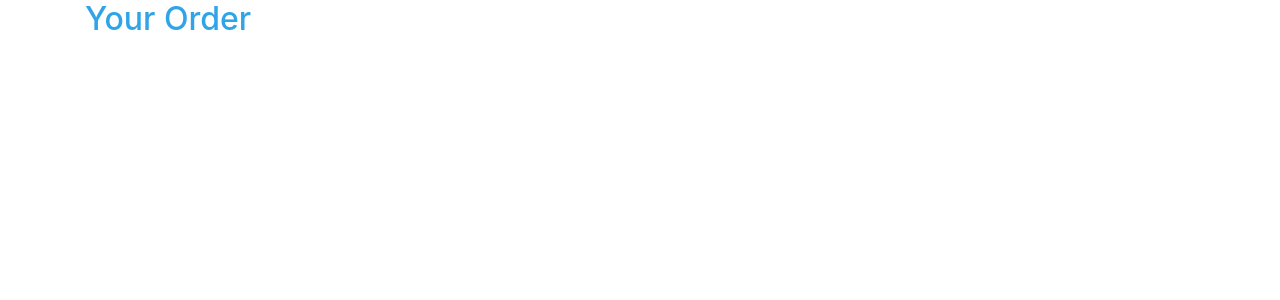
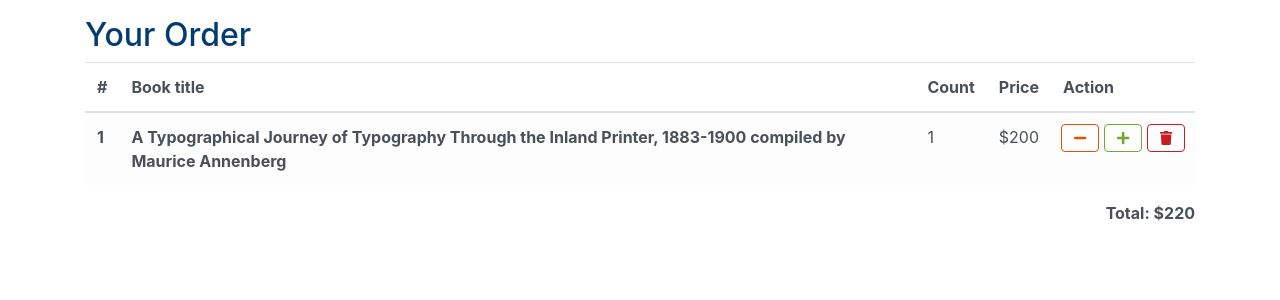
Before and after one commit to ArmenMesropyan/Redux-Book-Store, a React (Create React App) app: page /order in a window 1280 px wide. Shown: the top 300 px of the page. Built offline with nearby package versions, Linux system fonts and the light colour scheme.

Commit message:
Test data placed in store, order table component created with stylization

```diff
--- a/package.json
+++ b/package.json
@@ -3,6 +3,7 @@
   "version": "0.1.0",
   "private": true,
   "dependencies": {
+    "@fortawesome/fontawesome-svg-core": "^1.2.30",
     "@testing-library/jest-dom": "^4.2.4",
     "@testing-library/react": "^9.5.0",
     "@testing-library/user-event": "^7.2.1",
--- a/public/index.html
+++ b/public/index.html
@@ -17,6 +17,7 @@
     <script src="https://bootswatch.com/_vendor/jquery/dist/jquery.min.js"></script>
     <script src="https://bootswatch.com/_vendor/popper.js/dist/umd/popper.min.js"></script>
     <script src="https://bootswatch.com/_vendor/bootstrap/dist/js/bootstrap.min.js"></script>
+    <script src="https://cdnjs.cloudflare.com/ajax/libs/font-awesome/5.14.0/js/all.min.js"></script>
 </body>
 
 </html>
--- /dev/null
+++ b/src/components/order-table/index.js
@@ -0,0 +1,4 @@
+import OrderTable from './order-table';
+import './order-table.css';
+
+export default OrderTable;
--- /dev/null
+++ b/src/components/order-table/order-table.css
@@ -0,0 +1,23 @@
+.order-table .order-table__actions {
+    padding: 0.6rem;
+    display: flex;
+    justify-content: flex-end;
+}
+
+.order-table__actions button {
+    margin-right: 5px;
+    font-size: 0;
+}
+
+.order-table__actions .icon {
+    font-size: 14px;
+}
+
+.order-table__actions button:last-child {
+    margin-right: 0;
+}
+
+.order-total {
+    display: block;
+    text-align: right;
+}
--- /dev/null
+++ b/src/components/order-table/order-table.js
@@ -0,0 +1,68 @@
+import React from 'react';
+import { connect } from 'react-redux';
+
+const OrderTable = ({ total, items, onIncrease, onDecrease, onDelete }) => {
+    const renderRow = (item, idx) => {
+        const { title, id, count, price } = item;
+        return (
+            <tr className="table-light" key={id}>
+                <th scope="row">{idx + 1}</th>
+                <th scope="row">{title}</th>
+                <td>{count}</td>
+                <td>${price}</td>
+                <td className="order-table__actions">
+                    <button
+                        className="btn btn-outline-warning"
+                        onClick={() => onDecrease(id)}>
+                        Minus Count
+                        <i className="fas fa-minus icon"></i>
+                    </button>
+                    <button
+                        className="btn btn-outline-success"
+                        onClick={() => onIncrease(id)}>
+                        Plus Count
+                        <i className="fas fa-plus icon"></i>
+                    </button>
+                    <button
+                        className="btn btn-outline-danger"
+                        onClick={() => onDelete(id)}>
+                        Delete Book
+                        <i className="fas fa-trash icon"></i>
+                    </button>
+                </td>
+            </tr>
+        )
+    }
+    return (
+        <>
+            <table className="order-table table table-hover">
+                <thead className="order-table__heading">
+                    <tr>
+                        <th scope="col">#</th>
+                        <th scope="col">Book title</th>
+                        <th scope="col">Count</th>
+                        <th scope="col">Price</th>
+                        <th scope="col">Action</th>
+                    </tr>
+                </thead>
+                <tbody className="order-table__body">
+                    { items.map(renderRow) }
+                </tbody>
+            </table>
+            <strong className="order-total">Total: ${total}</strong>
+        </>
+    )
+}
+
+const mapStateToProps = ({ orderItems, totalOrder }) => ({
+    items: orderItems,
+    total: totalOrder,
+})
+
+const mapDispatchToProps = () => ({
+    onIncrease: (id) => console.log(id),
+    onDecrease: (id) => console.log(id),
+    onDelete: (id) => console.log(id),
+})
+
+export default connect(mapStateToProps, mapDispatchToProps)(OrderTable);
--- a/src/components/pages/order-page.js
+++ b/src/components/pages/order-page.js
@@ -1,35 +1,17 @@
 import React from 'react';
+import OrderTable from '../order-table';
 
 const OrderPage = () => {
     return (
-        <main className="order-page">
+        <main className="order-page m-3">
             <div className="container">
-                <h2 className="order-page__title">
+                <h2 className="order-page__title text-info">
                     Your Order
                 </h2>
+                <OrderTable />
             </div>
         </main>
     )
 }
 
-
-{/* <table class="table table-hover">
-    <thead>
-        <tr>
-            <th scope="col">Type</th>
-            <th scope="col">Column heading</th>
-            <th scope="col">Column heading</th>
-            <th scope="col">Column heading</th>
-        </tr>
-    </thead>
-    <tbody>
-        <tr class="table-active">
-            <th scope="row">Active</th>
-            <td>Column content</td>
-            <td>Column content</td>
-            <td>Column content</td>
-        </tr>
-    </tbody>
-</table> */}
-
 export default OrderPage;
--- a/src/reducers/reducer.js
+++ b/src/reducers/reducer.js
@@ -1,25 +1,37 @@
 const initialState = {
     books: [],
     loading: true,
-    error: null
+    error: null,
+    orderItems: [
+        {
+            id: 1,
+            title: 'A Typographical Journey of Typography Through the Inland Printer, 1883-1900 compiled by Maurice Annenberg',
+            count: 1,
+            price: 200,
+        }
+    ],
+    totalOrder: 220,
 }
 
 const reducer = (state = initialState, action) => {
     switch (action.type) {
         case 'FETCH_BOOKS_FAILURE':
             return {
+                ...state,
                 books: [],
                 loading: false,
                 error: action.payload,
             }
         case 'FETCH_BOOKS_REQUEST':
             return {
+                ...state,
                 books: [],
                 loading: true,
                 error: null,
             }
         case 'FETCH_BOOKS_SUCCESS':
             return {
+                ...state,
                 books: action.payload,
                 loading: false,
                 error: null,
```
Also changed, not shown: 1 other file (tests, documents, lock files or other folders).
